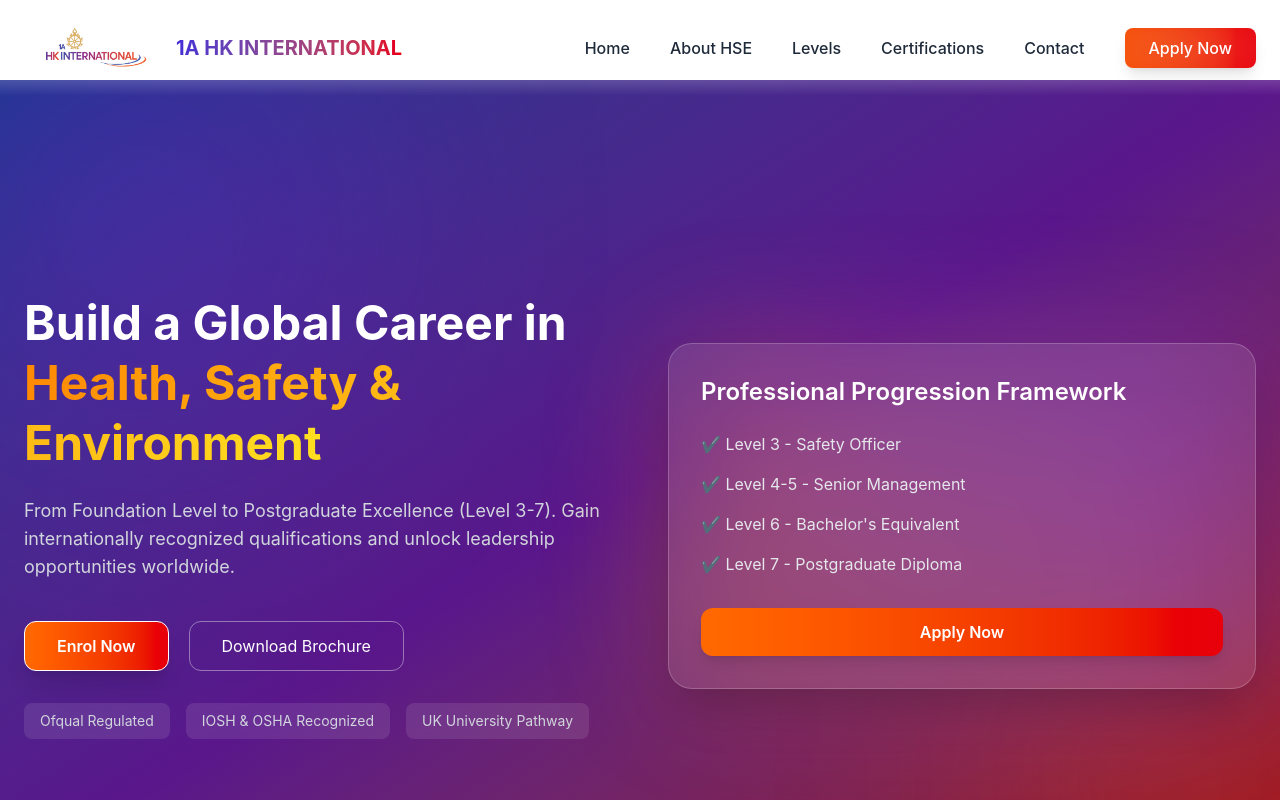
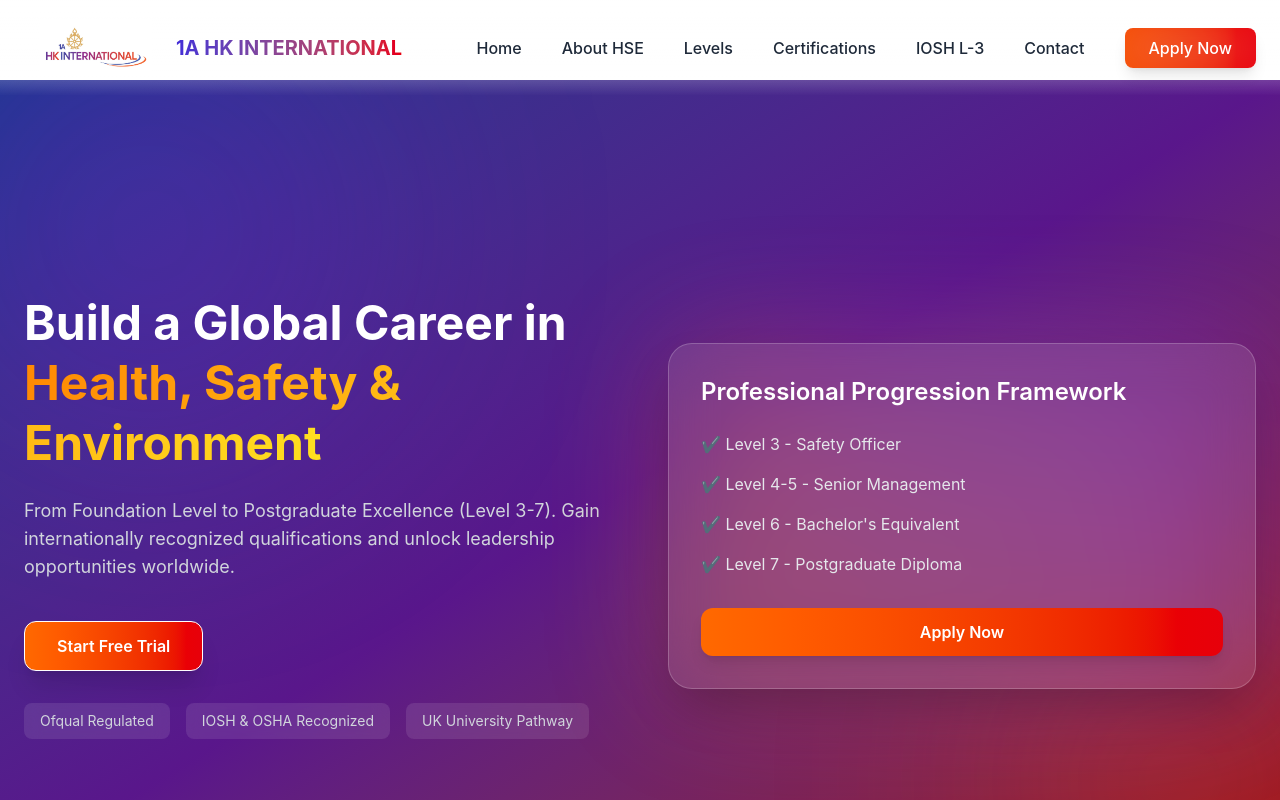
Before and after one commit to Anuragpandey799/HSE-LandingPage, a React (Vite) app in the folder hse-frontend/: page / in a window 1280 px wide. Shown: the top 800 px of the page. Built offline with nearby package versions, Linux system fonts and the light colour scheme.

Commit message:
made all buttons functional

```diff
--- a/hse-frontend/src/components/Navbar.jsx
+++ b/hse-frontend/src/components/Navbar.jsx
@@ -99,6 +99,17 @@
               </li>
             ))}
 
+            {/* IOSH Level-3 Route */}
+            <li className="relative group">
+              <button
+                onClick={() => navigate("/iosh-level-3")}
+                className="cursor-pointer text-gray-800 hover:text-orange-600 transition"
+              >
+                IOSH L-3
+              </button>
+              <span className="absolute left-0 -bottom-1 w-0 h-[2px] bg-gradient-to-r from-indigo-600 to-orange-500 transition-all duration-300 group-hover:w-full"></span>
+            </li>
+
             {/* Contact Route */}
             <li className="relative group">
               <button
--- a/hse-frontend/src/components/home/CTA.jsx
+++ b/hse-frontend/src/components/home/CTA.jsx
@@ -1,13 +1,16 @@
-import { motion } from "framer-motion"
+import { motion } from "framer-motion";
+import { useNavigate, useLocation } from "react-router-dom";
 
 const CTA = () => {
+  const navigate = useNavigate();
+  const location = useLocation();
+
   return (
     <section
       id="cta"
       className="py-24 bg-linear-to-r from-indigo-800  via to-orange-600 text-white px-6"
     >
       <div className="max-w-4xl mx-auto text-center">
-
         {/* Heading */}
         <motion.h2
           initial={{ opacity: 0, y: 30 }}
@@ -31,18 +34,22 @@
           transition={{ duration: 0.6, delay: 0.2 }}
           className="mt-10 flex flex-col sm:flex-row justify-center gap-6"
         >
-          <button className="bg-white text-orange-600 font-semibold px-8 py-3 rounded-lg hover:bg-gray-100 transition duration-300 shadow-md hover:rounded-4xl">
-            Apply Now
+          <button
+            onClick={() => {
+              navigate("/contact");
+            }}
+            className="bg-white text-orange-600 font-semibold px-8 py-3 rounded-lg hover:bg-gray-100 transition duration-300 shadow-md hover:rounded-4xl"
+          >
+            Book Free Consultation
           </button>
 
-          <button className="border border-orange-400 px-8 py-3 rounded-lg font-semibold hover:bg-white hover:text-orange-600 transition duration-300 hover:rounded-4xl">
+          {/* <button className="border border-orange-400 px-8 py-3 rounded-lg font-semibold hover:bg-white hover:text-orange-600 transition duration-300 hover:rounded-4xl">
             Book Free Consultation
-          </button>
+          </button> */}
         </motion.div>
-
       </div>
     </section>
-  )
-}
+  );
+};
 
-export default CTA
+export default CTA;
--- a/hse-frontend/src/components/home/Hero.jsx
+++ b/hse-frontend/src/components/home/Hero.jsx
@@ -1,6 +1,10 @@
 import { motion } from "framer-motion";
+import { useNavigate, useLocation } from "react-router-dom";
 
 const Hero = () => {
+  const navigate = useNavigate();
+  const location = useLocation();
+
   const container = {
     hidden: {},
     show: {
@@ -54,24 +58,21 @@
               variants={item}
               className="mt-10 flex flex-col sm:flex-row gap-5"
             >
-              <motion.a
-                href="https://api.whatsapp.com/send/?phone=9619954655"
-                target="_blank"
-                whileHover={{ scale: 1.05 }}
-                whileTap={{ scale: 0.95 }}
-              >
-                <button className="border relative px-8 py-3 rounded-xl font-semibold bg-gradient-to-r from-orange-500 hover:from-indigo-600 to-red-600 shadow-xl overflow-hidden hover:rounded-4xl">
-                  <span className="relative z-10">Enrol Now</span>
+
+                <button
+                  onClick={() => navigate("/contact")}
+                  className="border relative px-8 py-3 rounded-xl font-semibold bg-gradient-to-r from-orange-500 hover:from-indigo-600 to-red-600 shadow-xl overflow-hidden hover:rounded-4xl"
+                >
+                  <span className="relative z-10">Start Free Trial</span>
                 </button>
-              </motion.a>
 
-              <motion.button
+              {/* <motion.button
                 whileHover={{ scale: 1.05 }}
                 whileTap={{ scale: 0.95 }}
                 className="border border-white/40 backdrop-blur-lg px-8 py-3 rounded-xl hover:bg-white hover:text-slate-900 transition hover:rounded-4xl"
               >
                 Download Brochure
-              </motion.button>
+              </motion.button> */}
             </motion.div>
 
             {/* Trust Badges */}
@@ -123,8 +124,7 @@
               </ul>
 
               <motion.a
-                href="https://api.whatsapp.com/send/?phone=9619954655"
-                target="_blank"
+                href="mailto:info@hkinternational.uk"
                 whileHover={{ scale: 1.04 }}
                 whileTap={{ scale: 0.95 }}
               >
```
